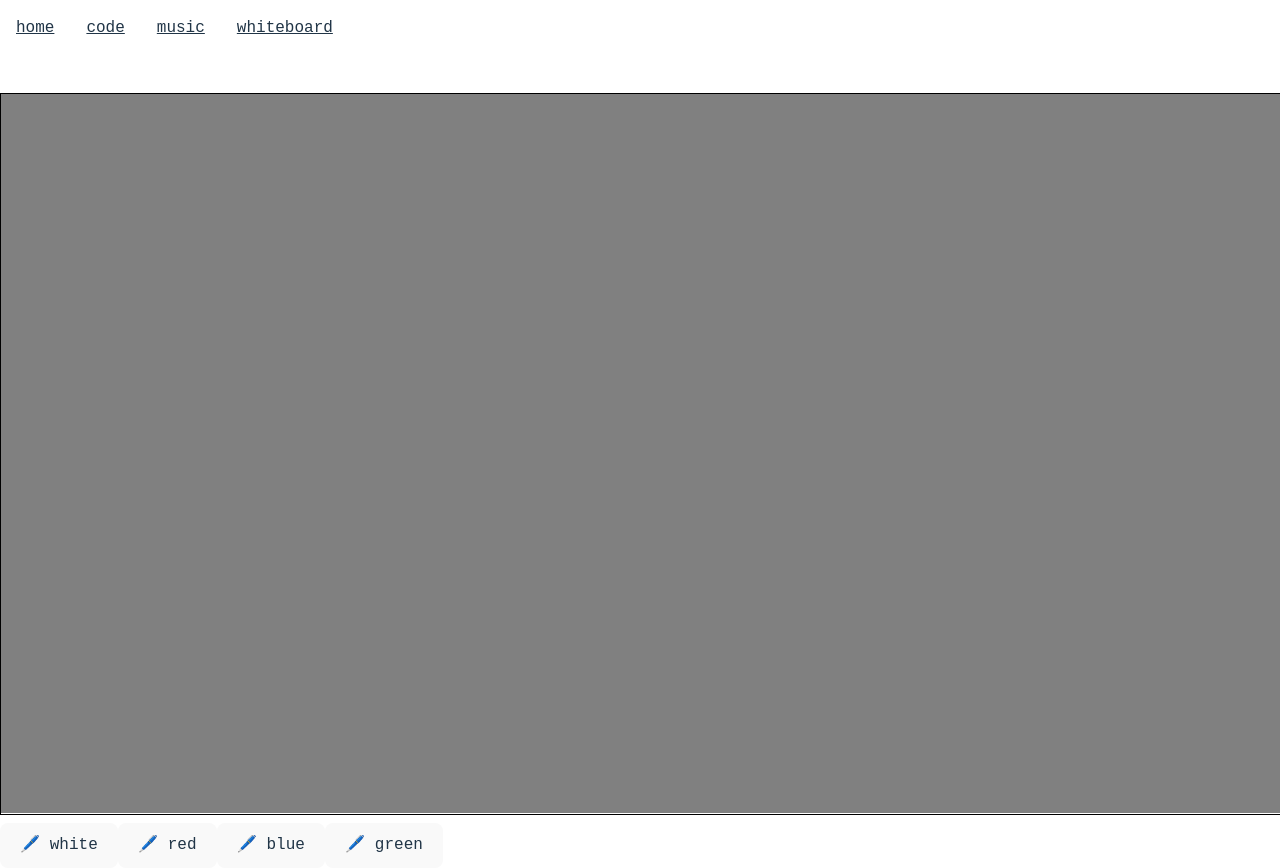
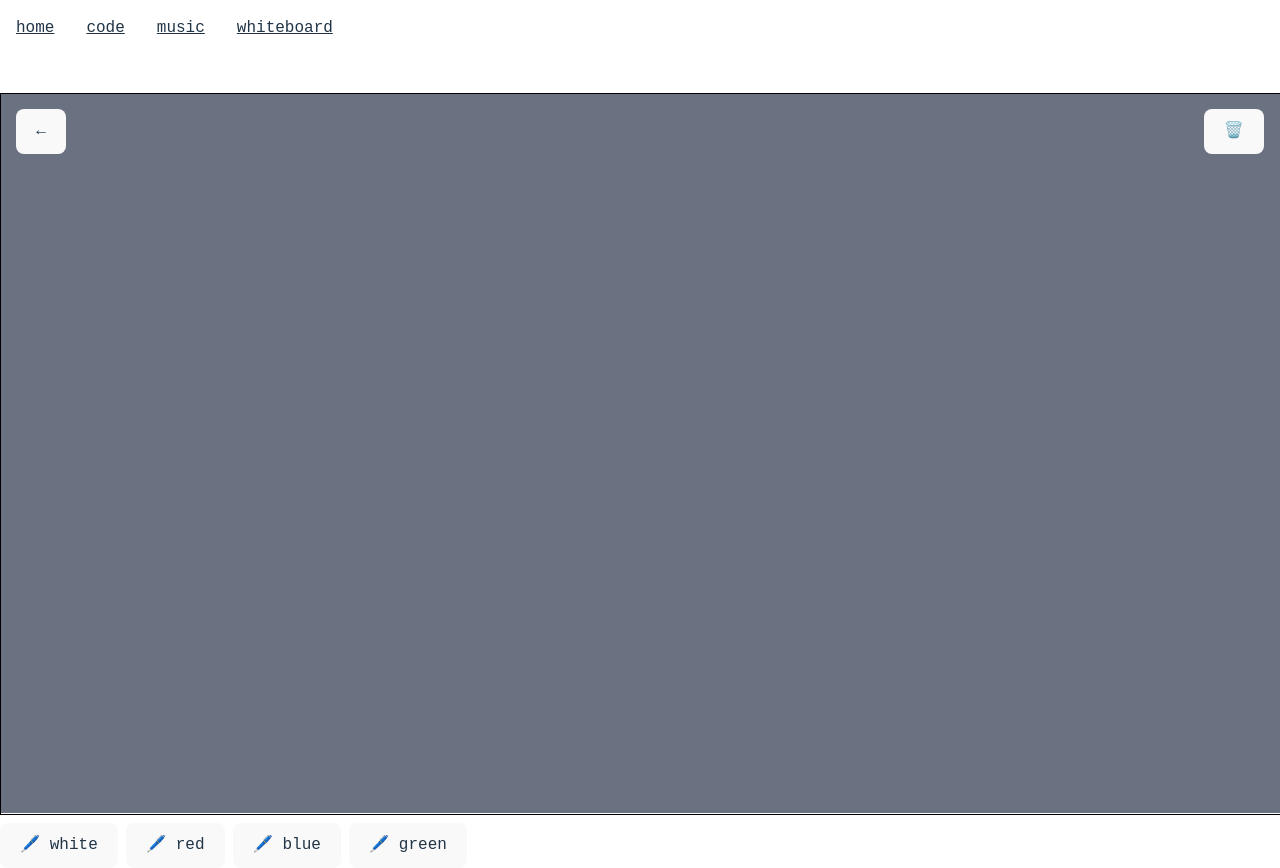
Before and after one commit to jake-schlaerth/portfolio, a React (Vite) app in the folder apps/frontend/: page /whiteboard/1 in a window 1280 px wide. Built offline with nearby package versions, Linux system fonts and the light colour scheme; no server answers.

Commit message:
add proper zindex to buttons

```diff
--- a/apps/frontend/src/pages/whiteboard/Whiteboard.tsx
+++ b/apps/frontend/src/pages/whiteboard/Whiteboard.tsx
@@ -47,13 +47,13 @@ export const Whiteboard = () => {
       <div className="relative w-full h-[calc(100vh-8rem)]">
         <button
           onClick={handleBack}
-          className="absolute top-4 left-4 p-2 rounded-full hover:bg-gray-100 transition-colors"
+          className="absolute top-4 left-4 p-2 rounded-full hover:bg-gray-100 transition-colors z-3"
         >
           ←
         </button>
         <button
           onClick={() => setDeleteModalOpen(true)}
-          className="absolute top-4 right-4 p-2 rounded-full hover:bg-gray-100 transition-colors text-red-500 hover:text-red-600"
+          className="absolute top-4 right-4 p-2 rounded-full hover:bg-gray-100 transition-colors text-red-500 hover:text-red-600 z-3"
           aria-label="Delete whiteboard"
         >
           🗑️
--- a/apps/frontend/src/pages/whiteboard/components/whiteboardCanvas/WhiteboardCanvas.tsx
+++ b/apps/frontend/src/pages/whiteboard/components/whiteboardCanvas/WhiteboardCanvas.tsx
@@ -38,7 +38,7 @@ export function WhiteboardCanvas({ whiteboardId }: WhiteboardCanvasProps) {
   useEffect(() => {
     const setupCanvas = (
       canvas: HTMLCanvasElement | null,
-      ctxRef: React.MutableRefObject<CanvasRenderingContext2D | null>
+      ctxRef: React.RefObject<CanvasRenderingContext2D | null>
     ) => {
       if (!canvas) return;
       ctxRef.current = canvas.getContext("2d");
@@ -172,29 +172,11 @@ export function WhiteboardCanvas({ whiteboardId }: WhiteboardCanvasProps) {
   };
 
   return (
-    <div className="canvas-container" style={{ position: "relative" }}>
-      <div
-        style={{
-          position: "absolute",
-          top: 0,
-          left: 0,
-          background: "gray",
-          width: "100%",
-          height: "90vh",
-        }}
-      />
+    <div className="relative">
+      <div className="absolute top-0 left-0 bg-gray-500 w-full h-[90vh]" />
       <canvas
         ref={remoteCanvasRef}
-        style={{
-          position: "absolute",
-          top: 0,
-          left: 0,
-          border: "1px solid black",
-          background: "transparent",
-          touchAction: "none",
-          zIndex: 1,
-          pointerEvents: "none",
-        }}
+        className="absolute top-0 left-0 border border-black bg-transparent touch-none z-[1] pointer-events-none"
       />
       <canvas
         ref={localCanvasRef}
@@ -204,23 +186,21 @@ export function WhiteboardCanvas({ whiteboardId }: WhiteboardCanvasProps) {
         onTouchStart={handleStart}
         onTouchMove={handleMove}
         onTouchEnd={handleEnd}
-        style={{
-          position: "absolute",
-          top: 0,
-          left: 0,
-          border: "1px solid black",
-          background: "transparent",
-          touchAction: "none",
-          zIndex: 2,
-        }}
+        className="absolute top-0 left-0 border border-black bg-transparent touch-none z-[2]"
       />
-      <div
-        style={{ position: "absolute", top: "calc(90vh + 10px)", zIndex: 3 }}
-      >
-        <button onClick={() => setColor("white")}>🖊️ white</button>
-        <button onClick={() => setColor("red")}>🖊️ red</button>
-        <button onClick={() => setColor("blue")}>🖊️ blue</button>
-        <button onClick={() => setColor("green")}>🖊️ green</button>
+      <div className="absolute top-[calc(90vh+10px)] z-[3] flex space-x-2">
+        <button className="px-3 py-1 rounded" onClick={() => setColor("white")}>
+          🖊️ white
+        </button>
+        <button className="px-3 py-1 rounded" onClick={() => setColor("red")}>
+          🖊️ red
+        </button>
+        <button className="px-3 py-1 rounded" onClick={() => setColor("blue")}>
+          🖊️ blue
+        </button>
+        <button className="px-3 py-1 rounded" onClick={() => setColor("green")}>
+          🖊️ green
+        </button>
       </div>
     </div>
   );
```
